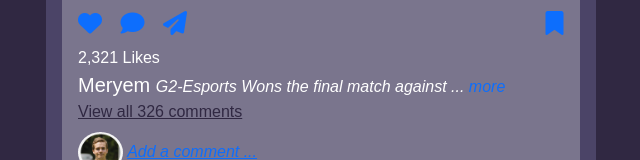
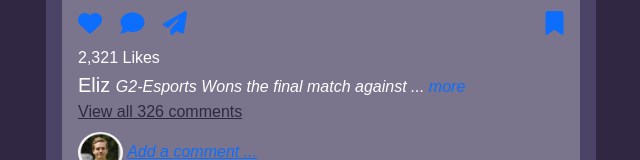
Before and after one commit to khalilelamraoui/arabsocial, a plain HTML site: page index.html in a window 1280 px wide. Shown: the part 1698-1858 px from the top of the page, without its empty margins (319-959 px from the left). Drawn offline with nearby package versions, Linux system fonts and the light colour scheme; a web font is replaced by a local one.

Commit message:
last commit

```diff
--- a/index.html
+++ b/index.html
@@ -143,7 +143,7 @@
                             <div class="col-8"></div>
                             <a href="#" class="col-1"><i class="fa-solid fa-bookmark fs-4"></i></a>
                             <span class="col-12 likes gy-2 ">2,321 Likes</span>
-                            <span class="col-12 fs-5">Meryem
+                            <span class="col-12 fs-5">Eliz
                                 <span class="fs-6 mt-1" style="font-family: 'K2D Light', sans-serif; font-style: italic;">
                                     G2-Esports Wons the final match against ... <a href="#" style="text-decoration: none;">more</a>
                                 </span>
```
